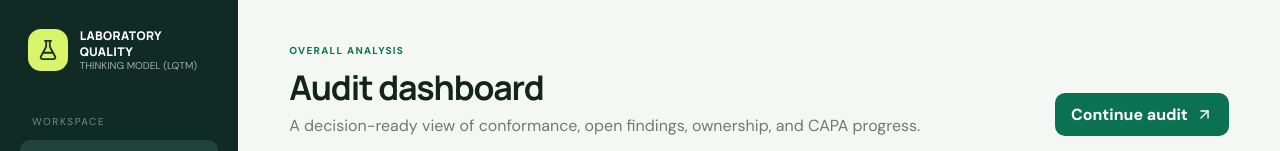
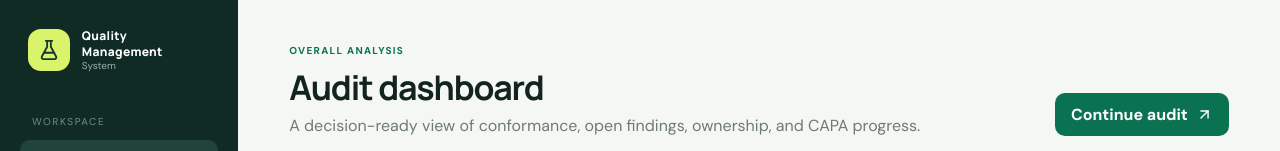
Before and after one commit to shasabbir/audit_hub_demo, a Next.js app: page / in a window 1280 px wide. Shown: the top 151 px of the page. Built offline with nearby package versions, Linux system fonts and the light colour scheme.

Commit message:
Rename site to Quality Management System

```diff
--- a/app/components.js
+++ b/app/components.js
@@ -18,8 +18,8 @@ export function Shell({ children, eyebrow, title, subtitle, actions }) {
             <FlaskConical size={22} />
           </span>
           <span>
-            <strong>LABORATORY QUALITY</strong>
-            <small>THINKING MODEL (LQTM)</small>
+            <strong>Quality Management</strong>
+            <small>System</small>
           </span>
         </Link>
         <nav>
--- a/server.mjs
+++ b/server.mjs
@@ -24,7 +24,5 @@ const server = http.createServer(async (request, response) => {
 });
 
 server.listen(port, "127.0.0.1", () => {
-  console.log(
-    `Quality Management System: http://127.0.0.1:${port}`,
-  );
+  console.log(`Quality Management System: http://127.0.0.1:${port}`);
 });
```
Also changed, not shown: 45 other files (tests, documents, lock files or other folders).
